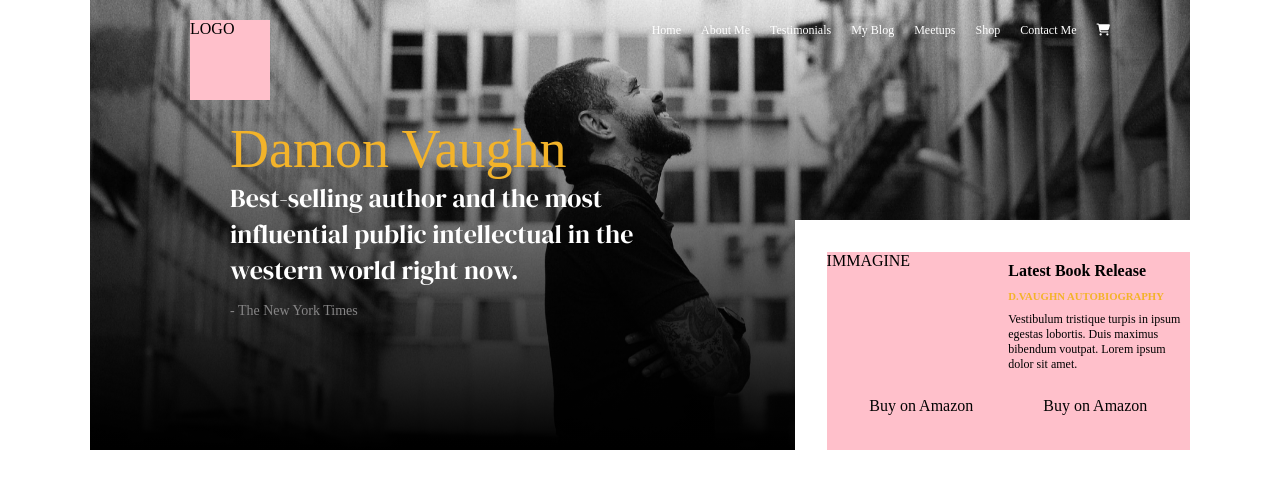
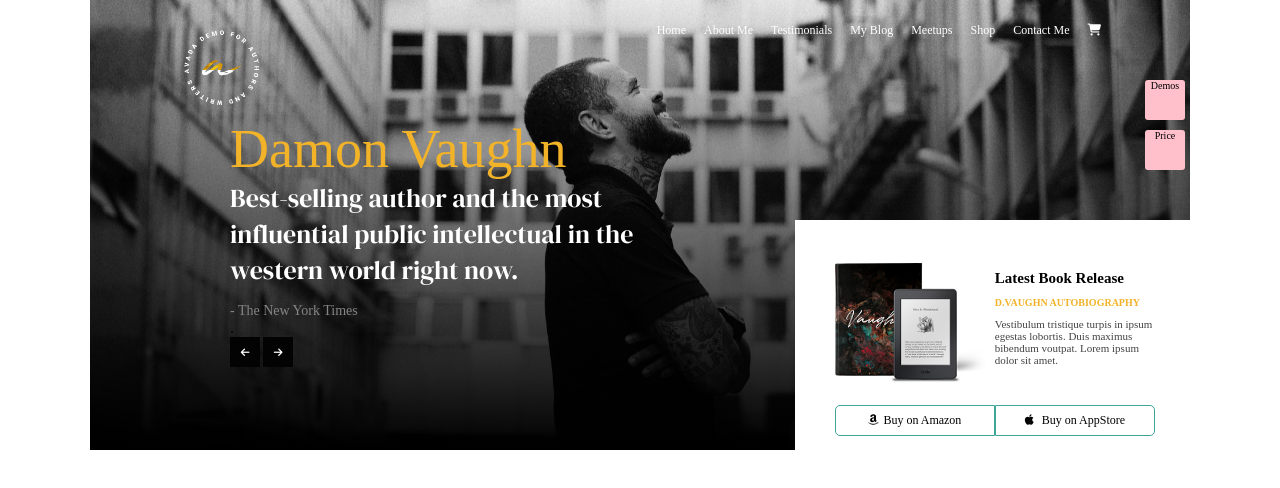
Before and after one commit to AndreaFermo/proj-html-vuejs, a Vue app: page / in a window 1280 px wide. Shown: the top 488 px of the page. Built offline with nearby package versions, Linux system fonts and the light colour scheme; a web font is replaced by a local one.

Commit message:
aggiunti dettagli all'header

```diff
--- a/src/components/BuyButton.vue
+++ /dev/null
@@ -1,17 +0,0 @@
-<template>
-    <a href="#">Buy on Amazon</a>
-</template>
-<script>
-export default {
-    name: 'BuyButton'
-}
-</script>
-<style scoped lang="scss">
-@use '../styles/partials/variables';
-
-a {
-    text-decoration: none;
-    color: variables.$color-black;
-    padding: 10px 35px;
-}
-</style>
--- a/src/components/PageHeader.vue
+++ b/src/components/PageHeader.vue
@@ -1,10 +1,11 @@
 <template>
     <div class="image-wrapper">
-        <img src="../assets/images/hero-07-2x.jpg" alt="">
+        <img class="bg-image" src="../assets/images/hero-07-2x.jpg" alt="author image">
         <div class="image-filter">
         </div>
         <div class="container">
-            <div class="logo-wrapper">LOGO</div>
+            <div class="logo-wrapper"><img src="../assets/images/author-logo-round.png" alt="author logo" class="logo">
+            </div>
             <nav>
                 <ul>
                     <li><a href="#">Home</a></li>
@@ -22,12 +23,20 @@
                 <p class="citation">Best-selling author and the most influential public intellectual in the western world
                     right
                     now.</p>
-                <p class="source">- The New York Times</p>
+                <p class="source">- The New York Times</p>.
+                <div>
+                    <button class="prev-button"><i class="fa-solid fa-arrow-left"></i></button>
+                    <button class="next-button"><i class="fa-solid fa-arrow-right"></i></button>
+                </div>
+            </div>
+            <div class="side-squares">
+                <div class="side-square">Demos</div>
+                <div class="side-square">Price</div>
             </div>
             <div class="ads">
                 <div class="ads-container">
                     <div class="ads-in">
-                        <div class="left">IMMAGINE</div>
+                        <div class="left"></div>
                         <div class="right">
                             <h5>Latest Book Release</h5>
                             <h6>D.VAUGHN AUTOBIOGRAPHY</h6>
@@ -36,8 +45,8 @@
                         </div>
                     </div>
                     <div class="buttons">
-                        <BuyButton />
-                        <BuyButton />
+                        <a href="#"><i class="fa-brands fa-amazon"></i><span>Buy on Amazon</span></a>
+                        <a href="#"><i class="fa-brands fa-apple"></i><span> Buy on AppStore</span></a>
                     </div>
                 </div>
 
@@ -47,12 +56,10 @@
 </template>
 
 <script>
-import BuyButton from './BuyButton.vue';
+
 export default {
     name: 'PageHeader',
-    components: {
-        BuyButton,
-    }
+
 }
 </script>
 <style scoped lang="scss">
@@ -65,7 +72,7 @@ export default {
     overflow-y: hidden;
     height: 450px;
 
-    img {
+    .bg-image {
         width: 100%;
         height: 500px;
         transform: translate(0px, -30px);
@@ -89,17 +96,19 @@ export default {
         left: 0;
 
         .logo-wrapper {
-            height: 80px;
-            width: 80px;
-            background-color: pink;
+            height: 110px;
+            width: 110px;
             position: absolute;
-            left: 100px;
-            top: 20px;
+            left: 80px;
+            top: 15px;
 
+            .logo {
+                height: 100%;
+            }
         }
 
         nav {
-            margin-right: 70px;
+            margin-right: 80px;
 
             ul {
                 list-style: none;
@@ -107,7 +116,7 @@ export default {
                 justify-content: flex-end;
 
                 li {
-                    padding: 0px 10px;
+                    padding: 0px 9px;
 
                     a {
                         text-decoration: none;
@@ -123,6 +132,23 @@ export default {
                         }
                     }
                 }
+            }
+        }
+
+        .side-squares {
+            width: 40px;
+            position: absolute;
+            top: 80px;
+            right: 5px;
+
+            .side-square {
+                width: 100%;
+                aspect-ratio: 1;
+                margin-bottom: 10px;
+                background-color: pink;
+                font-size: 10px;
+                border-radius: 3px;
+                text-align: center;
             }
         }
 
@@ -151,6 +177,21 @@ export default {
                 font-size: 14px;
                 margin-top: 15px;
             }
+
+            .prev-button,
+            .next-button {
+                height: 30px;
+                aspect-ratio: 1;
+                background-color: variables.$color-black;
+                color: white;
+                border: none;
+                margin-right: 3px;
+                font-size: 10px;
+
+                &:hover {
+                    cursor: pointer;
+                }
+            }
         }
 
         .ads {
@@ -162,35 +203,43 @@ export default {
             bottom: 0;
 
             .ads-container {
-                background-color: pink;
+
                 height: 92%;
-                width: 92%;
-                margin: 8% 0px 0px 8%;
+                width: 90%;
+                margin: 10% 0px 0px 10%;
+                padding-right: 35px;
 
                 .ads-in {
-                    height: 130px;
                     width: 100%;
                     display: flex;
 
                     .left {
                         width: 50%;
+                        height: 140px;
+                        background-image: url(../assets/images/book-widget.png);
+                        background-repeat: no-repeat;
+                        background-size: contain;
+
+
                     }
 
                     .right {
                         width: 50%;
 
                         h5 {
-                            font-size: 16px;
+                            font-size: 15px;
                             margin: 10px 0px;
                         }
 
                         h6 {
                             color: variables.$color-saffron;
                             margin: 5px 0px 10px;
+                            font-size: 10px;
                         }
 
                         p {
-                            font-size: 12px;
+                            font-size: 11px;
+                            color: variables.$color-tundora;
                         }
                     }
 
@@ -201,10 +250,31 @@ export default {
                     margin-top: 5px;
                     justify-content: center;
 
-                    border-radius: 5px;
+                    a {
+                        text-decoration: none;
+                        color: variables.$color-black;
+                        padding: 7px 0px;
+                        display: block;
+                        width: 50%;
+                        text-align: center;
+                        border: 1px solid variables.$color-kappel-dark-vibrant;
+                        font-size: 12px;
 
-                    &:first-child {
-                        border: 1px solid variables.$color-kappel-dark-vibrant;
+                        span {
+                            margin-left: 5px;
+                        }
+                    }
+
+                    a:first-child {
+
+                        border-bottom-left-radius: 5px;
+                        border-top-left-radius: 5px;
+                    }
+
+                    a:nth-child(2) {
+
+                        border-bottom-right-radius: 5px;
+                        border-top-right-radius: 5px;
                     }
                 }
             }
```
